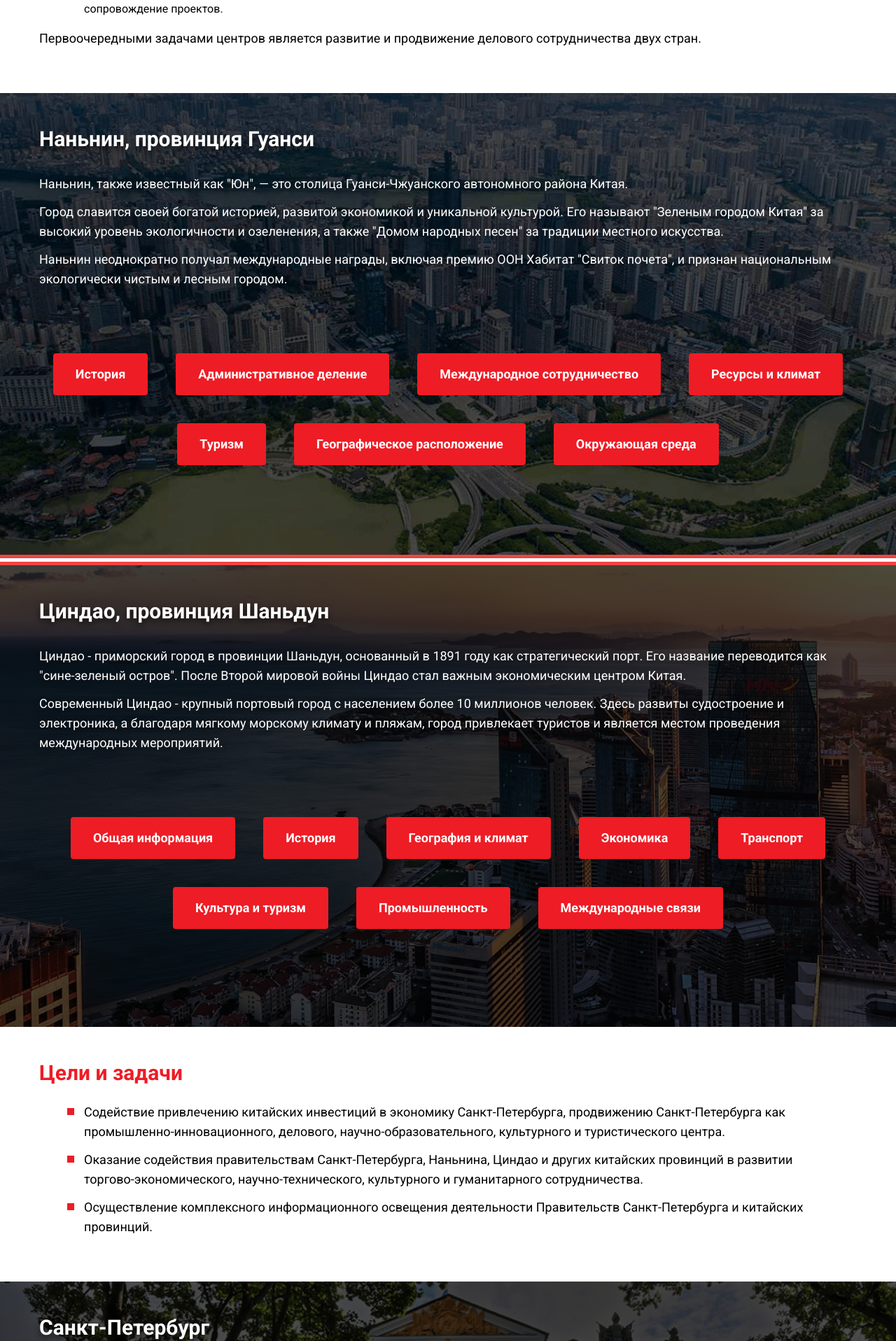
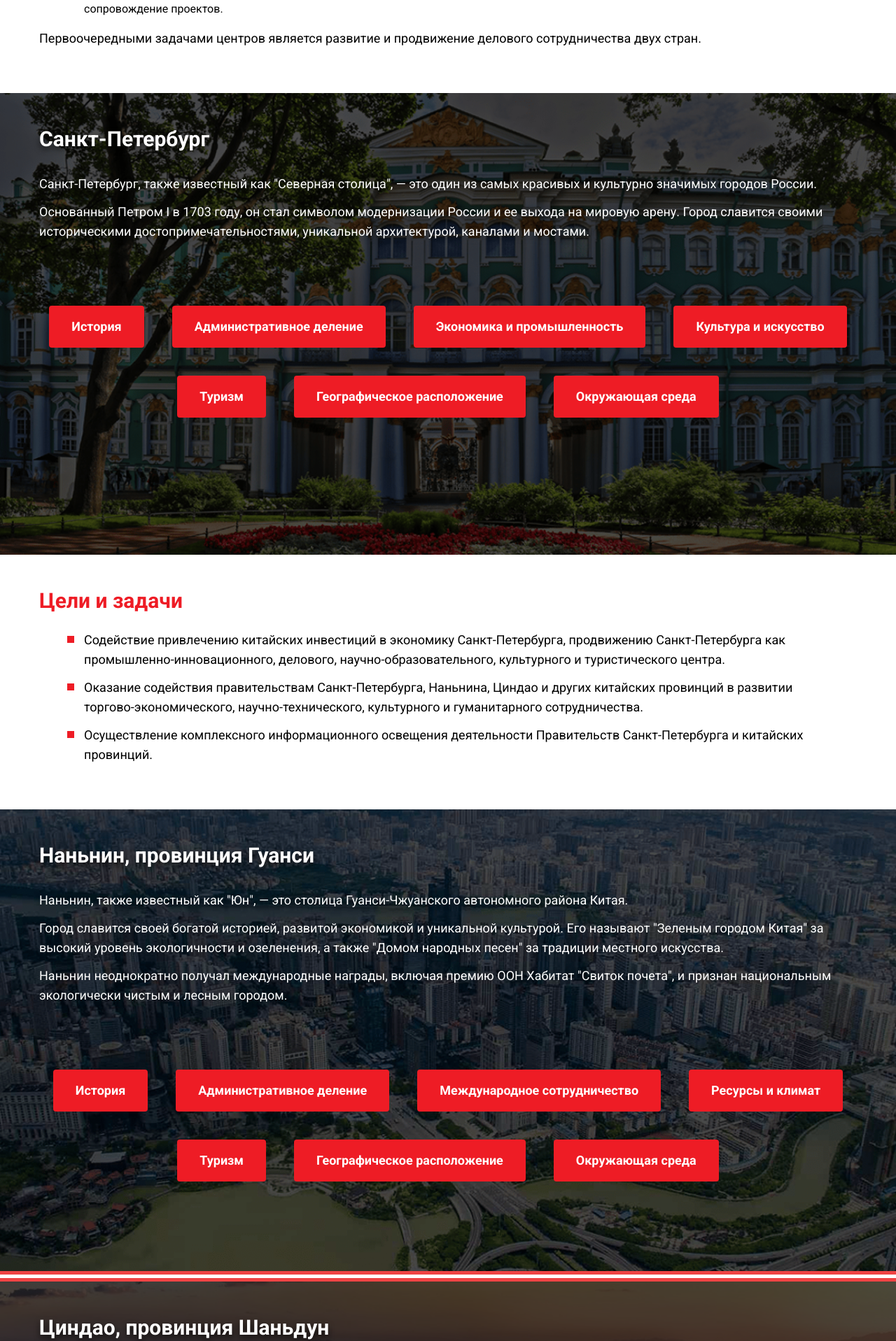
Before and after one commit to have2go/idc_red, a Next.js app: page / in a window 1280 px wide. Shown: the part 1103-3020 px from the top of the page at 70% size. Built offline with nearby package versions, Linux system fonts and the light colour scheme.

Commit message:
swapped spb and china

```diff
--- a/src/app/page.js
+++ b/src/app/page.js
@@ -15,11 +15,11 @@ export default function Home() {
             <Header />
             <Main />
             <About />
+            <Spb />
+            <Goals />
             <Nanning />
             <Spacer />
             <Qingdao />
-            <Goals />
-            <Spb />
             <Contacts />
             <Footer />
         </>
```
